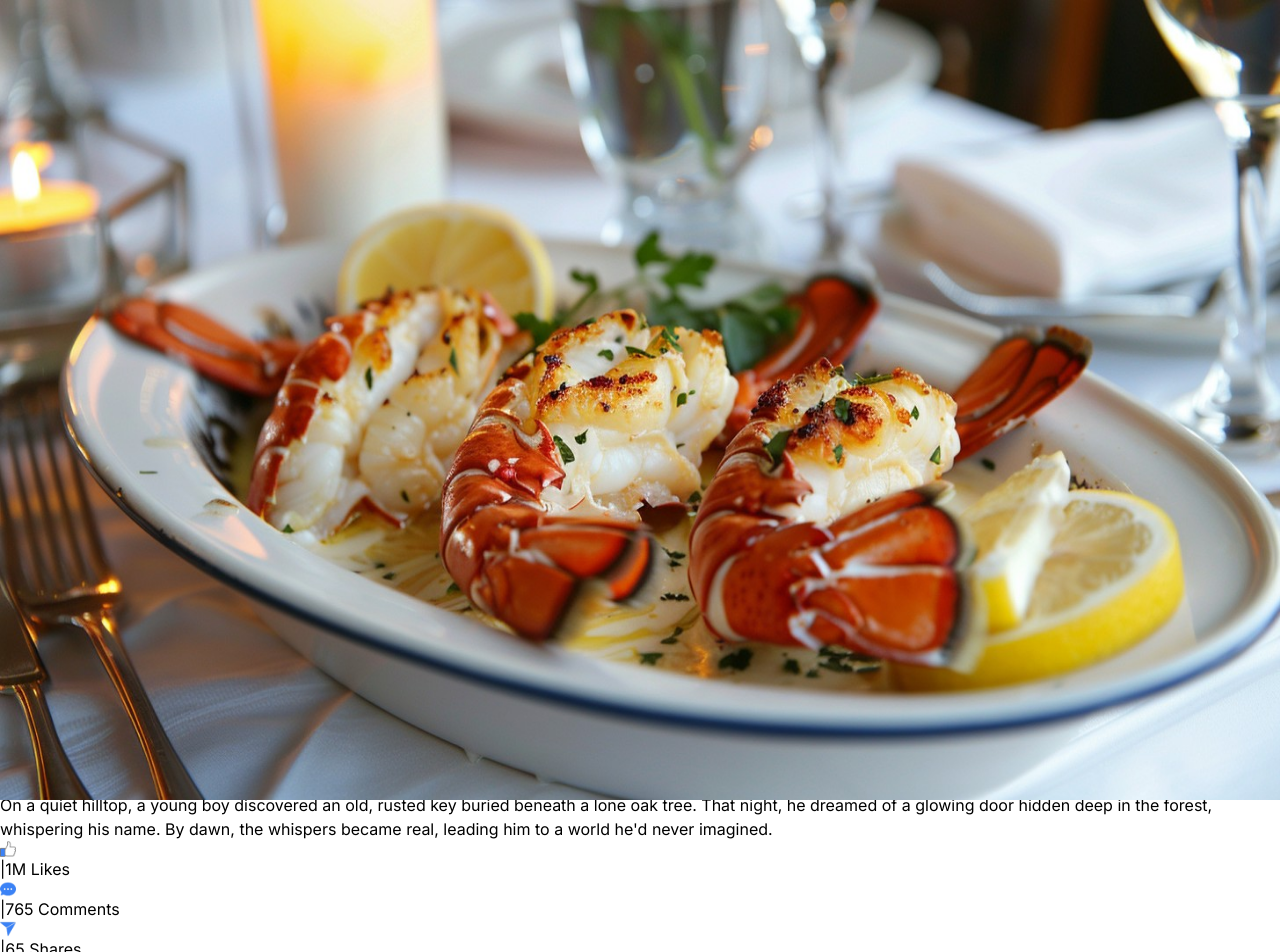
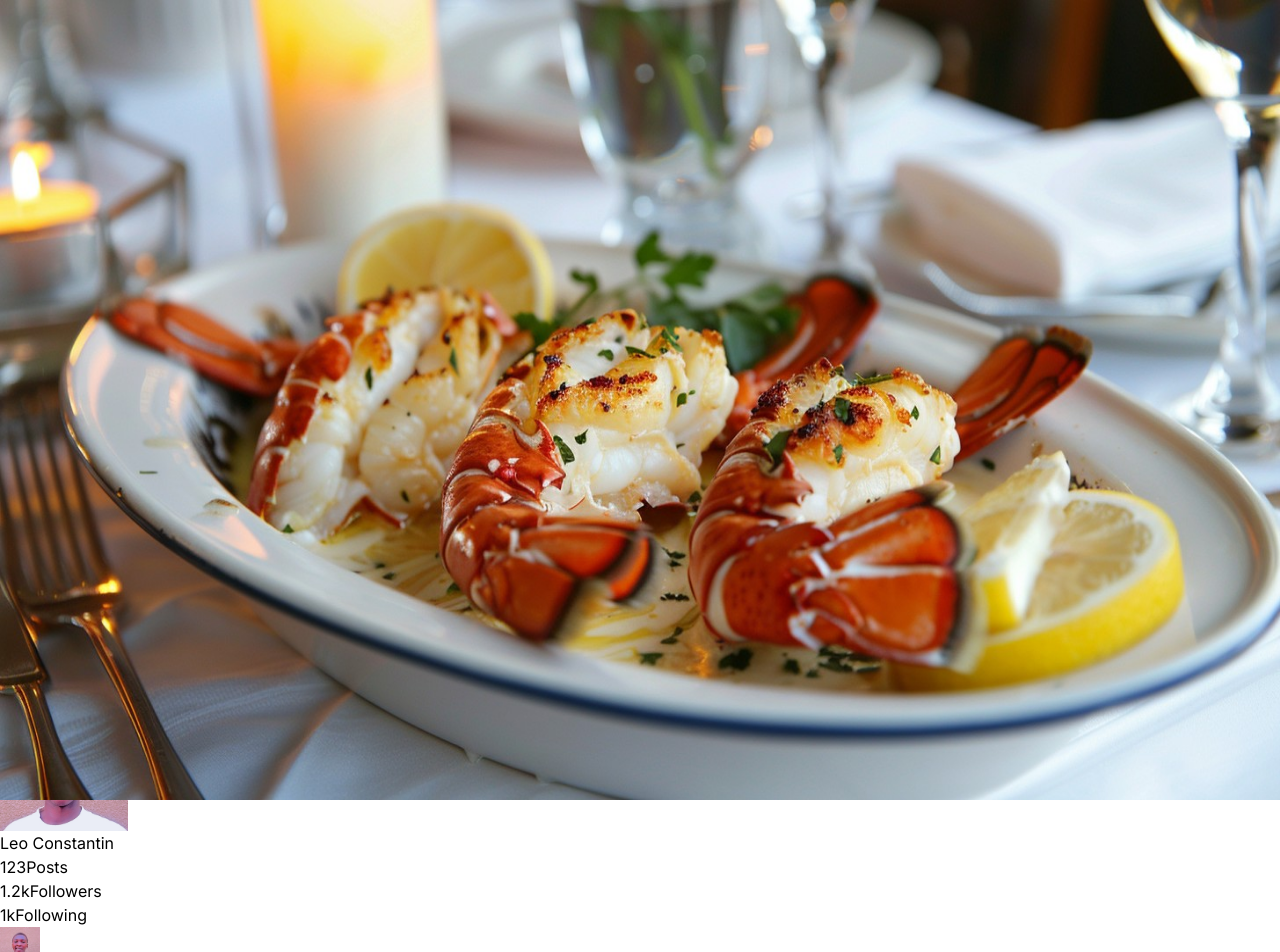
Before and after one commit to leconstantin/social-media, a Next.js app: page /profile/1 in a window 1280 px wide. Shown: the top 952 px of the page. Built offline with nearby package versions, Linux system fonts and the light colour scheme; no server answers.

Commit message:
Finished frontend

```diff
--- a/src/app/profile/[id]/page.tsx
+++ b/src/app/profile/[id]/page.tsx
@@ -1,6 +1,7 @@
 import Feed from "@/components/home/center/Feed";
 import LeftMenu from "@/components/home/left/LeftMenu";
 import RightMenu from "@/components/home/right/RightMenu";
+import Image from "next/image";
 
 export default function ProfilePage() {
   return (
@@ -9,7 +10,39 @@ export default function ProfilePage() {
         <LeftMenu type="profile" />
       </div>
       <div className="w-full lg:w-[70%] xl:w-[50%]">
-        <div className="flex flex-col gap-6 ">
+        <div className="flex flex-col gap-6">
+          <div className="flex flex-col items-center justify-center">
+            <div className="h-64 w-full relative">
+              <Image
+                src="/thumbnail/thumbnaila.jpg"
+                alt=""
+                fill
+                className="rounded-md object-cover"
+              />
+              <Image
+                src="/people/me.jpeg"
+                alt=""
+                width={128}
+                height={128}
+                className="w-32 h-32 rounded-full absolute right-0 left-0 m-auto -bottom-16 ring-4 ring-white z-10 object-cover"
+              />
+            </div>
+            <h1 className="font-medium mt-20 mb-4">Leo Constantin</h1>
+            <div className="flex  items-center justify-center gap-12 mb-4">
+              <div className="flex flex-col items-center">
+                <span className="font-medium">123</span>
+                <span className="text-sm">Posts</span>
+              </div>
+              <div className="flex flex-col items-center">
+                <span className="font-medium">1.2k</span>
+                <span className="text-sm">Followers</span>
+              </div>
+              <div className="flex flex-col items-center">
+                <span className="font-medium">1k</span>
+                <span className="text-sm">Following</span>
+              </div>
+            </div>
+          </div>
           <Feed />
         </div>
       </div>
--- a/src/components/MobileMenu.tsx
+++ b/src/components/MobileMenu.tsx
@@ -27,7 +27,7 @@ export default function MobileMenu() {
         ></div>
       </div>
       {isOpen && (
-        <div className="absolute left-0 top-24 w-full h-[calc(100vh-96px)] bg-white flex flex-col items-center justify-center gap-8 font-medium text-xl z-10">
+        <div className="absolute left-0 top-24 w-full h-[calc(100vh-96px)] bg-white flex flex-col items-center justify-center gap-8 font-medium text-xl z-20">
           <Link href="">Home</Link>
           <Link href="">Friends</Link>
           <Link href="">Groups</Link>
--- a/src/components/ProfileCard.tsx
+++ b/src/components/ProfileCard.tsx
@@ -1,9 +1,70 @@
-import React from "react";
+import Image from "next/image";
 
 const ProfileCard = () => {
   return (
-    <div className="p-4 bg-white rounded-lg shadow-md text-sm">ProfileCard</div>
+    <div className="p-4 bg-white rounded-lg shadow-md text-sm flex flex-col gap-6">
+      <div className="h-20 relative">
+        <Image
+          src="/thumbnail/thumbnaila.jpg"
+          alt=""
+          fill
+          className="rounded-md object-cover"
+        />
+        <Image
+          src="/people/me.jpeg"
+          alt=""
+          width={48}
+          height={48}
+          className="w-12 h-12 rounded-full absolute right-0 left-0 m-auto -bottom-6 ring-1 ring-white z-10 object-cover"
+        />
+      </div>
+      <div className="min-h-20 flex flex-col gap-2 items-center">
+        <span className="font-semibold">Leo Constantin</span>
+        <div className="text-gray-500 text-center">
+          <p>Software Engineer</p>
+          <p>San Francisco, CA</p>
+        </div>
+        <div className="text-center">
+          <p className="text-gray-500">1.2k Followers</p>
+        </div>
+        <button className="px-4 py-2 bg-blue-500 text-white rounded-full">
+          Follow
+        </button>
+      </div>
+    </div>
   );
 };
 
 export default ProfileCard;
+
+// import Image from "next/image";
+
+// const ProfileCard = () => {
+//   return (
+//     <div className=" bg-white rounded-lg shadow-md text-sm flex flex-col items-center gap-6">
+//       <div className="relative w-full h-32">
+//         <Image
+//           src="/thumbnail/thumbnaila.jpg"
+//           alt="Cover Image"
+//           fill
+//           className="rounded-t-lg object-cover"
+//         />
+//         <div className="absolute bottom-0 left-1/2 transform -translate-x-1/2 translate-y-1/2">
+//           <Image
+//             src="/people/me.jpeg"
+//             alt="User Image"
+//             width={80}
+//             height={80}
+//             className="rounded-full border-4 border-white"
+//           />
+//         </div>
+//       </div>
+//       <div className="text-center ">
+//         <h2 className="text-lg font-semibold">User Name</h2>
+//         <p className="text-gray-500">User Bio</p>
+//       </div>
+//     </div>
+//   );
+// };
+
+// export default ProfileCard;
```
